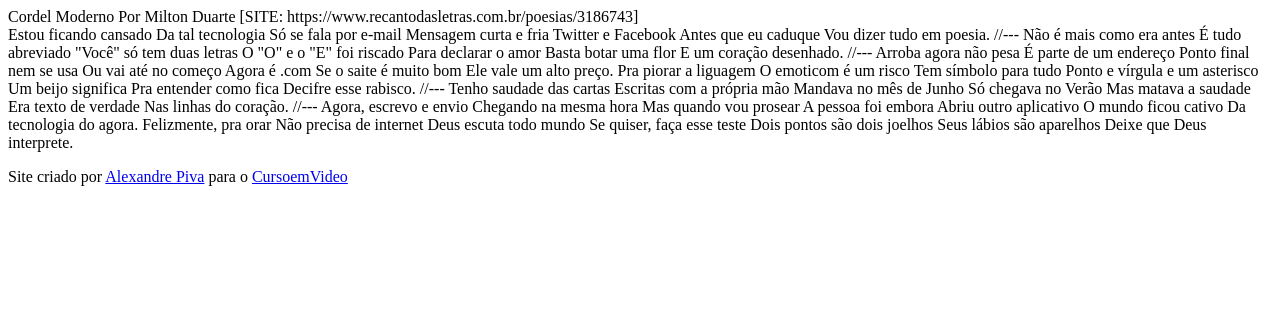
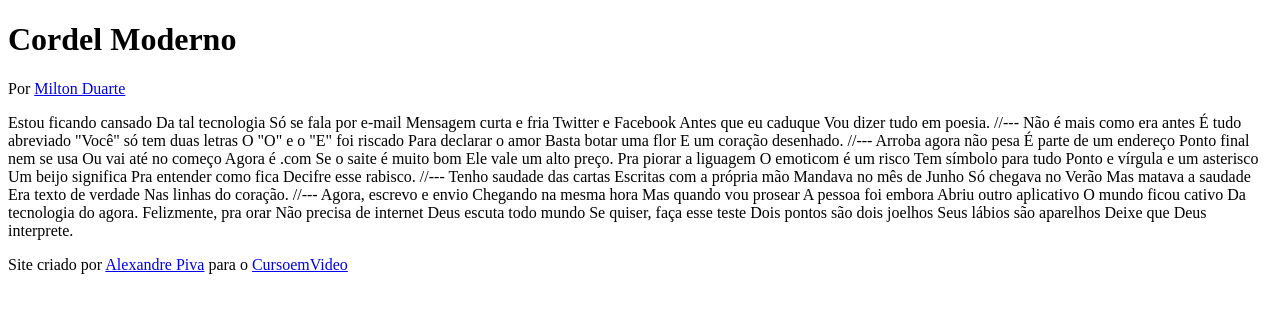
Before and after one commit to AlexPiva/projeto-cordel, a plain HTML site: page index.html in a window 1280 px wide. Drawn offline with Linux system fonts and the light colour scheme.

Commit message:
atualizei projeto cordel

```diff
--- a/index.html
+++ b/index.html
@@ -1,16 +1,21 @@
 <!DOCTYPE html>
 <html lang="pt-br">
+
 <head>
     <meta charset="UTF-8">
     <meta http-equiv="X-UA-Compatible" content="IE=edge">
     <meta name="viewport" content="width=device-width, initial-scale=1.0">
     <title>Cordel Moderno</title>
 </head>
+
 <body>
     <header>
-        Cordel Moderno
-        Por Milton Duarte
-        [SITE: https://www.recantodasletras.com.br/poesias/3186743]
+        <h1>
+            Cordel Moderno
+        </h1>
+        <p>
+            Por <a href="https://www.recantodasletras.com.br/poesias/3186743" target="_blank">Milton Duarte</a>
+        </p>
     </header>
 
     Estou ficando cansado
@@ -79,8 +84,10 @@
 
     <footer>
         <p>
-            Site criado por <a href="https://AlexPiva.github.io" target="_blank" >Alexandre Piva</a> para o <a href="https://www.cursoemvideo.com" target="_blank">CursoemVideo</a>
+            Site criado por <a href="https://alexpiva.github.io" target="_blank">Alexandre Piva</a> para o <a
+                href="https://www.cursoemvideo.com" target="_blank">CursoemVideo</a>
         </p>
     </footer>
 </body>
+
 </html>
```
